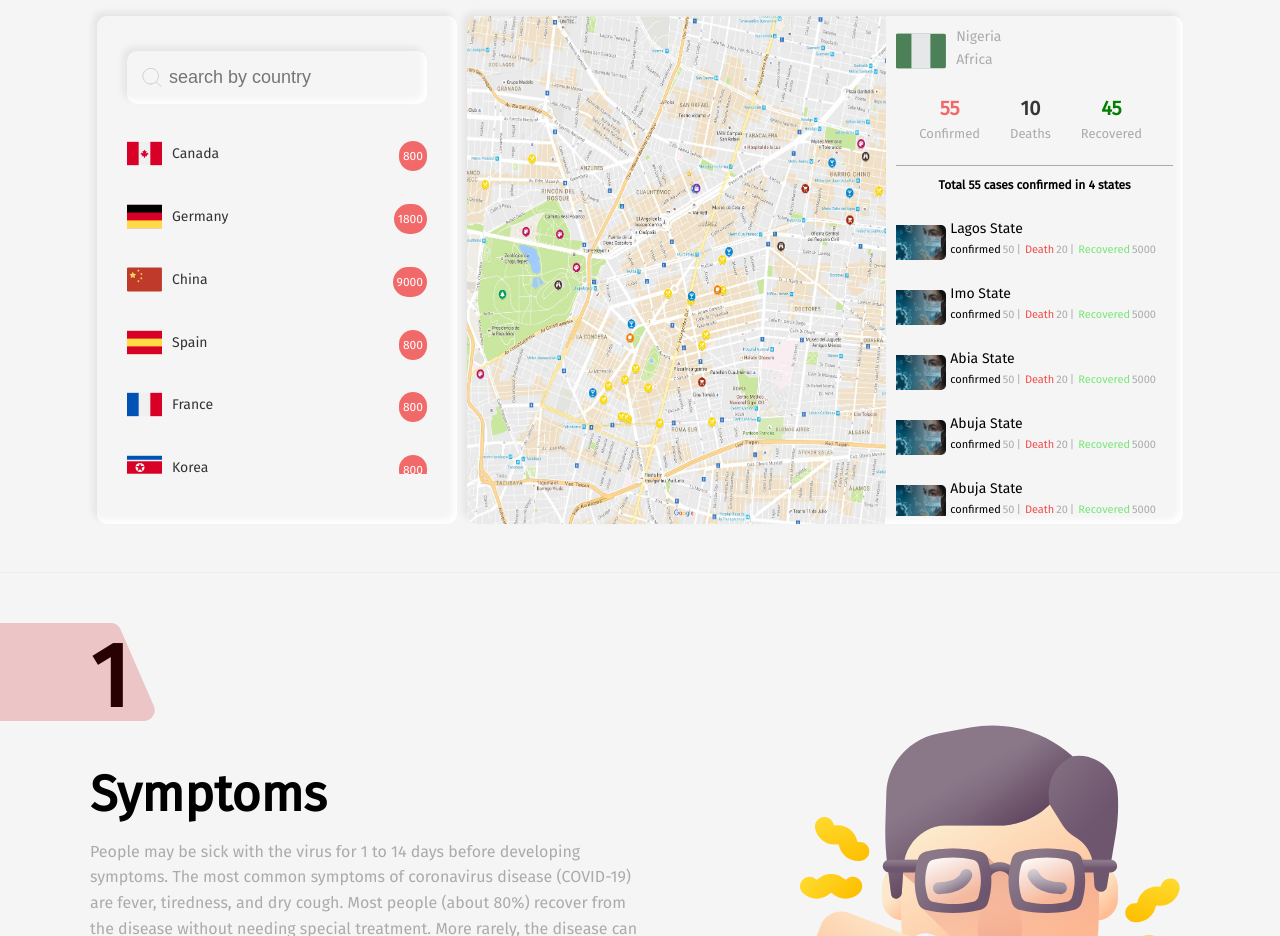
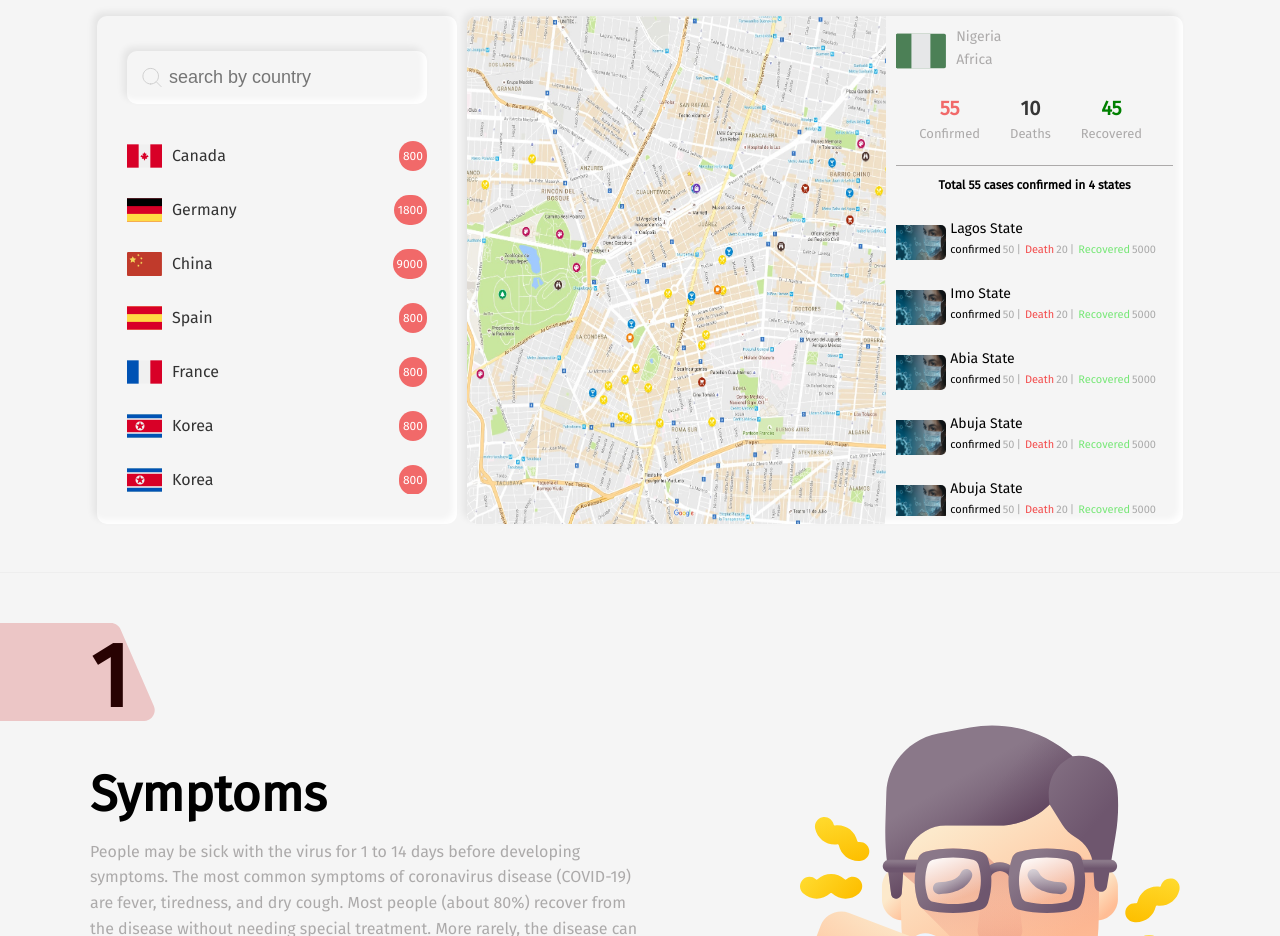
Before and after one commit to chris097/covid-19, a website: page index.html in a window 1280 px wide. Shown: the part 1020-1956 px from the top of the page. Drawn offline with Linux system fonts and the light colour scheme.

Commit message:
html css

```diff
--- a/custom/css/pages/covid.css
+++ b/custom/css/pages/covid.css
@@ -163,26 +163,28 @@
     height: 420px;
 }
 /*Track */
-.covid-countreis-content ul::-webkit-scrollbar-track {
+.countries-flag-name::-webkit-scrollbar-track {
     background: transparent;
   }
   /* Handle */
-  .covid-countries-content ul::-webkit-scrollbar-thumb {
+  .countries-flag-name::-webkit-scrollbar-thumb {
     background: #356dfb;
   }
-  .covid-countries-content ul::-webkit-scrollbar {
+  .countries-flag-name::-webkit-scrollbar {
     width: 2px;
   }
   /* Handle on hover */
-  .covid-countries-content ul::-webkit-scrollbar-thumb:hover {
+  .countries-flag-name::-webkit-scrollbar-thumb:hover {
     background: #555;
   }
+.countries-flag-name{
+    width: 100%;
+    height: 370px;
+    overflow-y: scroll;
+}
 .covid-countries-content ul{
     margin: 0 0 0 0;
     padding: 0 0 0 0;
-    width: 100%;
-    height: 350px;
-    overflow-y: scroll;
 }
 .covid-countries-name-code{
     display: flex;
@@ -207,15 +209,15 @@
     color: #3273dc;
     font-size: 28px;
     margin-right: 10px;
-    display: inline-block;
+   display: flex;
 }
 .covid-country-code img{
     width: 35px;
 }
-.covid-country-code span{
-    font-size: 14px;
-    position: absolute;
+.covid-country-code p{
+    font-size: 16px;
     margin: 7px 10px;
+    position: sticky;
     color: #333;
 }
 
@@ -608,3 +610,25 @@
 .remove-burger-bar:hover{
     color: #333;
 }
+
+/*
+@keyframes app {
+    from {
+      opacity: 0;
+    }
+    to {
+      opacity: 1;
+    }
+  }
+
+  @keyframes transitionIn {
+    from {
+      opacity: 0;
+      transform: translateY(-10px);
+    }
+    to {
+      opacity: 1;
+      transform: translateY(0);
+    }
+  }
+  */
--- a/index.html
+++ b/index.html
@@ -141,41 +141,65 @@
                             <input type="search" id="search" placeholder="search by country">
                         </div><!--search input-->
                         <div class="covid-countries-content"><!--covid countries name-->
-                        <ul>
+                        <ul class="countries-flag-name">
                             <li class="covid-countries-name-code">
                                 <div class="covid-country-code">
                                     <img src="./custom/img/canada.svg" alt="">
-                                    <span>Canada</span>
+                                    <p>Canada</p>
                                 </div>
                                 <div class="covid-current-flex-end">800</div>
                             </li>
                             <li class="covid-countries-name-code">
-                                <div class="covid-country-code"><img src="./custom/img/germany (1).svg" alt=""><span>
-                                    Germany</span>
+                                <div class="covid-country-code"><img src="./custom/img/germany (1).svg" alt=""><p>
+                                    Germany</p>
                                 </div>
                                 <div class="covid-current-flex-end">1800</div>
                             </li>
                             <li class="covid-countries-name-code">
-                                <div class="covid-country-code"><img src="./custom/img/china.svg" alt=""><span>
-                                    China</span>
+                                <div class="covid-country-code"><img src="./custom/img/china.svg" alt=""><p>
+                                    China</p>
                                 </div>
                                 <div class="covid-current-flex-end">9000</div>
                             </li>
                             <li class="covid-countries-name-code">
-                                <div class="covid-country-code"><img src="./custom/img/spain.svg" alt=""><span>
-                                    Spain</span>
+                                <div class="covid-country-code"><img src="./custom/img/spain.svg" alt=""><p>
+                                    Spain</p>
                                 </div>
                                 <div class="covid-current-flex-end">800</div>
                             </li>
                             <li class="covid-countries-name-code">
-                                <div class="covid-country-code"><img src="./custom/img/france.svg" alt=""><span>
-                                    France</span>
+                                <div class="covid-country-code"><img src="./custom/img/france.svg" alt=""><p>
+                                    France</p>
                                 </div>
                                 <div class="covid-current-flex-end">800</div>
                             </li>
                             <li class="covid-countries-name-code">
-                                <div class="covid-country-code"><img src="./custom/img/north-korea.svg" alt=""><span>
-                                    Korea</span>
+                                <div class="covid-country-code"><img src="./custom/img/north-korea.svg" alt=""><p>
+                                    Korea</p>
+                                </div>
+                                <div class="covid-current-flex-end">800</div>
+                            </li>
+                            <li class="covid-countries-name-code">
+                                <div class="covid-country-code"><img src="./custom/img/north-korea.svg" alt=""><p>
+                                    Korea</p>
+                                </div>
+                                <div class="covid-current-flex-end">800</div>
+                            </li>
+                            <li class="covid-countries-name-code">
+                                <div class="covid-country-code"><img src="./custom/img/north-korea.svg" alt=""><p>
+                                    Korea</p>
+                                </div>
+                                <div class="covid-current-flex-end">800</div>
+                            </li>
+                            <li class="covid-countries-name-code">
+                                <div class="covid-country-code"><img src="./custom/img/north-korea.svg" alt=""><p>
+                                    Korea</p>
+                                </div>
+                                <div class="covid-current-flex-end">800</div>
+                            </li>
+                            <li class="covid-countries-name-code">
+                                <div class="covid-country-code"><img src="./custom/img/north-korea.svg" alt=""><p>
+                                    Korea</p>
                                 </div>
                                 <div class="covid-current-flex-end">800</div>
                             </li>
```
